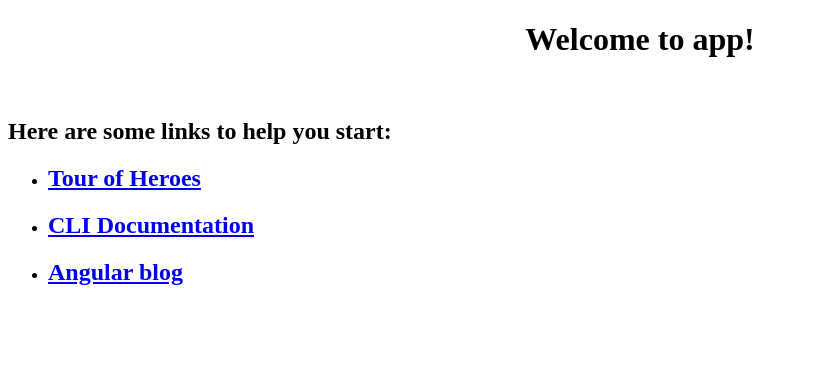
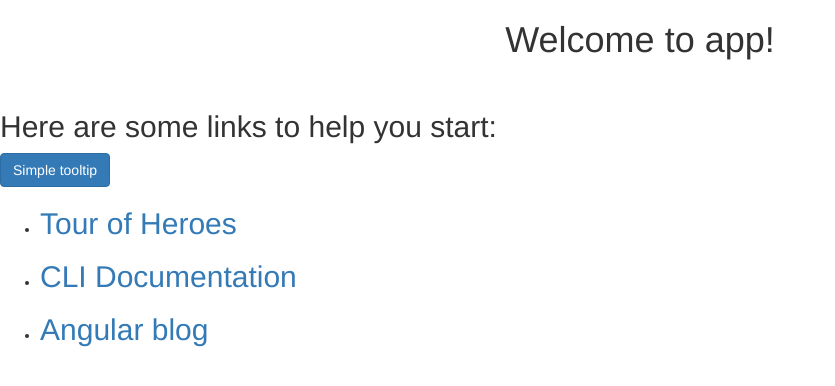
Before and after one commit to chowdeswar/angularity, an Angular app: page / in a window 1280 px wide. Shown: the top 386 px of the page, without its empty margins (0-835 px from the left). Built offline with nearby package versions, Linux system fonts and the light colour scheme.

Commit message:
ngx-bootstrap module added, bootstrap, jquery added

```diff
--- a/package.json
+++ b/package.json
@@ -21,7 +21,10 @@
     "@angular/platform-browser": "^4.0.0",
     "@angular/platform-browser-dynamic": "^4.0.0",
     "@angular/router": "^4.0.0",
+    "bootstrap": "^3.3.7",
     "core-js": "^2.4.1",
+    "jquery": "^3.2.1",
+    "ngx-bootstrap": "^1.8.1",
     "rxjs": "^5.1.0",
     "zone.js": "^0.8.4"
   },
--- a/src/app/app.component.html
+++ b/src/app/app.component.html
@@ -6,6 +6,12 @@
   <img width="300" src="">
 </div>
 <h2>Here are some links to help you start: </h2>
+
+<button type="button" class="btn btn-primary"
+        tooltip="Vivamus sagittis lacus vel augue laoreet rutrum faucibus.">
+   Simple tooltip
+</button>
+
 <ul>
   <li>
     <h2><a target="_blank" href="https://angular.io/tutorial">Tour of Heroes</a></h2>
--- a/src/app/app.component.ts
+++ b/src/app/app.component.ts
@@ -1,4 +1,5 @@
 import { Component } from '@angular/core';
+import { TooltipModule } from 'ngx-bootstrap/tooltip';
 
 @Component({
   selector: 'app-root',
--- a/src/app/app.module.ts
+++ b/src/app/app.module.ts
@@ -1,5 +1,6 @@
 import { BrowserModule } from '@angular/platform-browser';
 import { NgModule } from '@angular/core';
+import {TooltipModule} from 'ngx-bootstrap/tooltip';
 
 import { AppComponent } from './app.component';
 
@@ -8,7 +9,8 @@
     AppComponent
   ],
   imports: [
-    BrowserModule
+    BrowserModule,
+    TooltipModule.forRoot(),
   ],
   providers: [],
   bootstrap: [AppComponent]
```
Also changed, not shown: .angular-cli.json, 1 other file (tests, documents, lock files or other folders).
